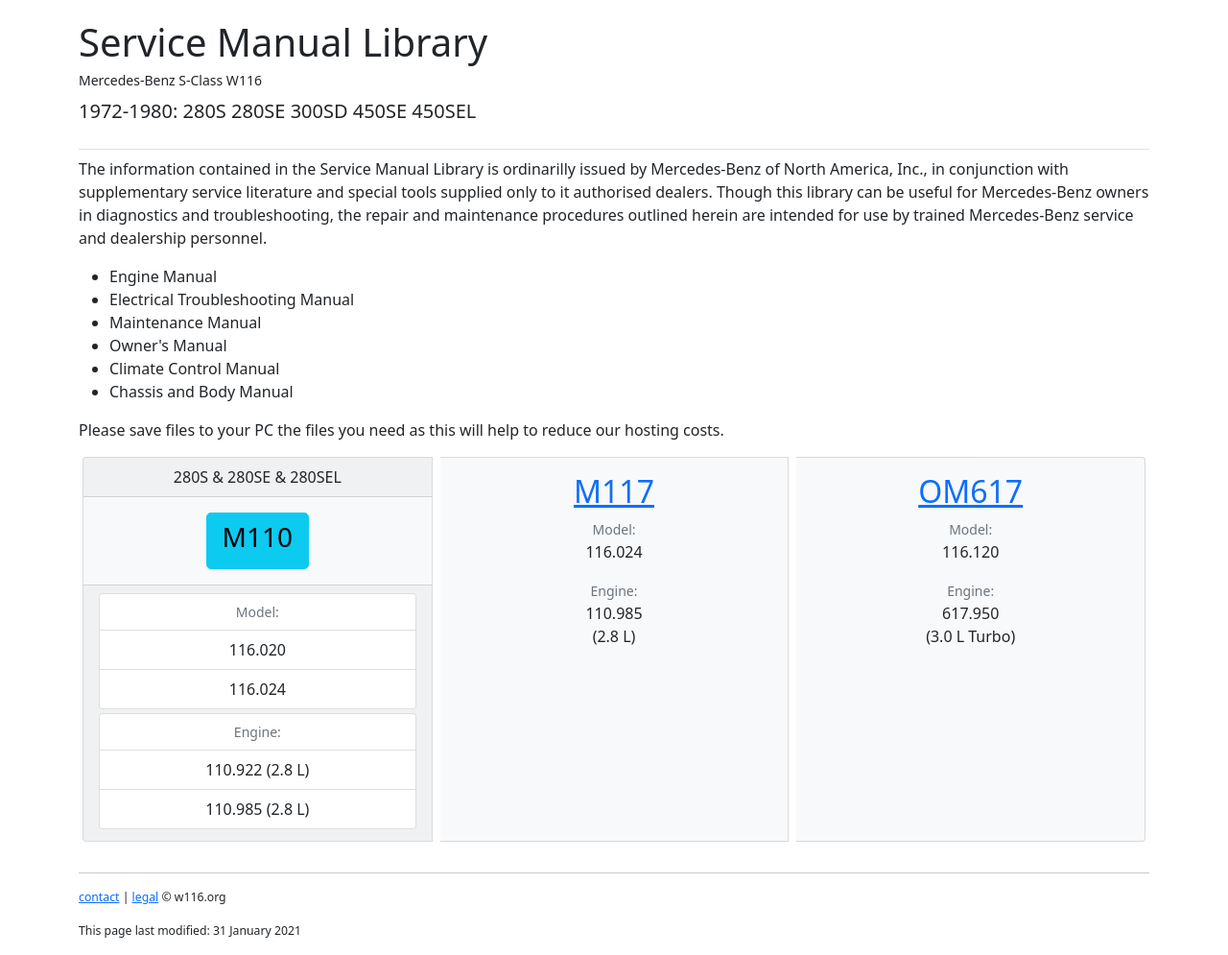
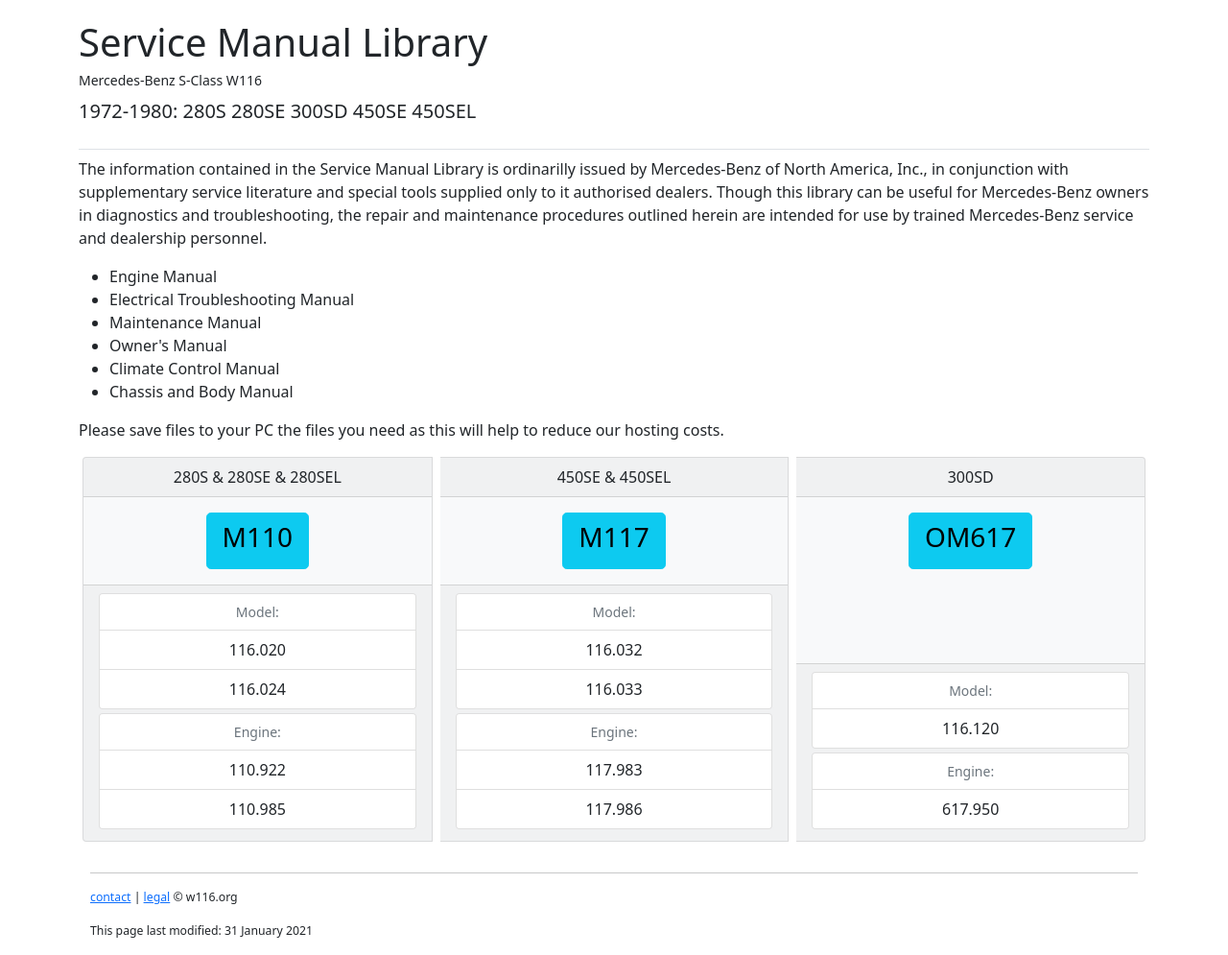
Before and after one commit to W116org/handbook, a Jekyll site: the page built from index.html, in a window 1280 px wide, cut to the strip 210-1205 px from the top of the page. Shown: the whole strip at 96% size. Built offline with Jekyll 4.4.1, drawn with Linux system fonts in a browser that asks for light colours; comment, search, counter and statistics services are not loaded.

Commit message:
Update index.html

```diff
--- a/index.html
+++ b/index.html
@@ -46,27 +46,48 @@
       </ul>
       <ul class="list-group mb-1 bg-light">
         <li class="list-group-item small text-muted">Engine:</li>
-        <li class="list-group-item">110.922 (2.8 L)</li>
-        <li class="list-group-item">110.985 (2.8 L)</li>
+        <li class="list-group-item">110.922</li>
+        <li class="list-group-item">110.985</li>
       </ul>
     </div>
   </div>
+
   <div class="card text-center text-dark bg-light mb-3 mx-1">
+    <div class="card-header">450SE &amp; 450SEL</div>
     <div class="card-body">
-      <a href="m117/">
-        <h2 class="card-title">M117</h2>
+      <a class="btn btn-info btn-lg" href="m117/">
+        <h3 class="card-title">M117</h3>
       </a>
-      <p class="card-text"><small class="text-muted">Model:</br></small>116.024</p>
-      <p class="card-text"><small class="text-muted">Engine:</br></small>110.985</br>(2.8 L)</p>
+    </div>
+    <div class="card-footer">
+      <ul class="list-group mb-1 bg-light">
+        <li class="list-group-item small text-muted">Model:</li>
+        <li class="list-group-item">116.032</li>
+        <li class="list-group-item">116.033</li>
+      </ul>
+      <ul class="list-group mb-1 bg-light">
+        <li class="list-group-item small text-muted">Engine:</li>
+        <li class="list-group-item">117.983</li>
+        <li class="list-group-item">117.986</li>
+      </ul>
     </div>
   </div>
+
   <div class="card text-center text-dark bg-light mb-3 mx-1">
+    <div class="card-header">300SD</div>
     <div class="card-body">
-      <a href="m617/">
-        <h2 class="card-title">OM617</h2>
+      <a class="btn btn-info btn-lg" href="om617/">
+        <h3 class="card-title">OM617</h3>
       </a>
-      <p class="card-text"><small class="text-muted">Model:</br></small>116.120</p>
-      <p class="card-text"><small class="text-muted">Engine:</br></small>617.950</br>(3.0 L Turbo)</p>
+    </div>
+    <div class="card-footer">
+      <ul class="list-group mb-1 bg-light">
+        <li class="list-group-item small text-muted">Model:</li>
+        <li class="list-group-item">116.120</li>
+      </ul>
+      <ul class="list-group mb-1 bg-light">
+        <li class="list-group-item small text-muted">Engine:</li>
+        <li class="list-group-item">617.950</li>
+      </ul>
     </div>
   </div>
-</div>
```
